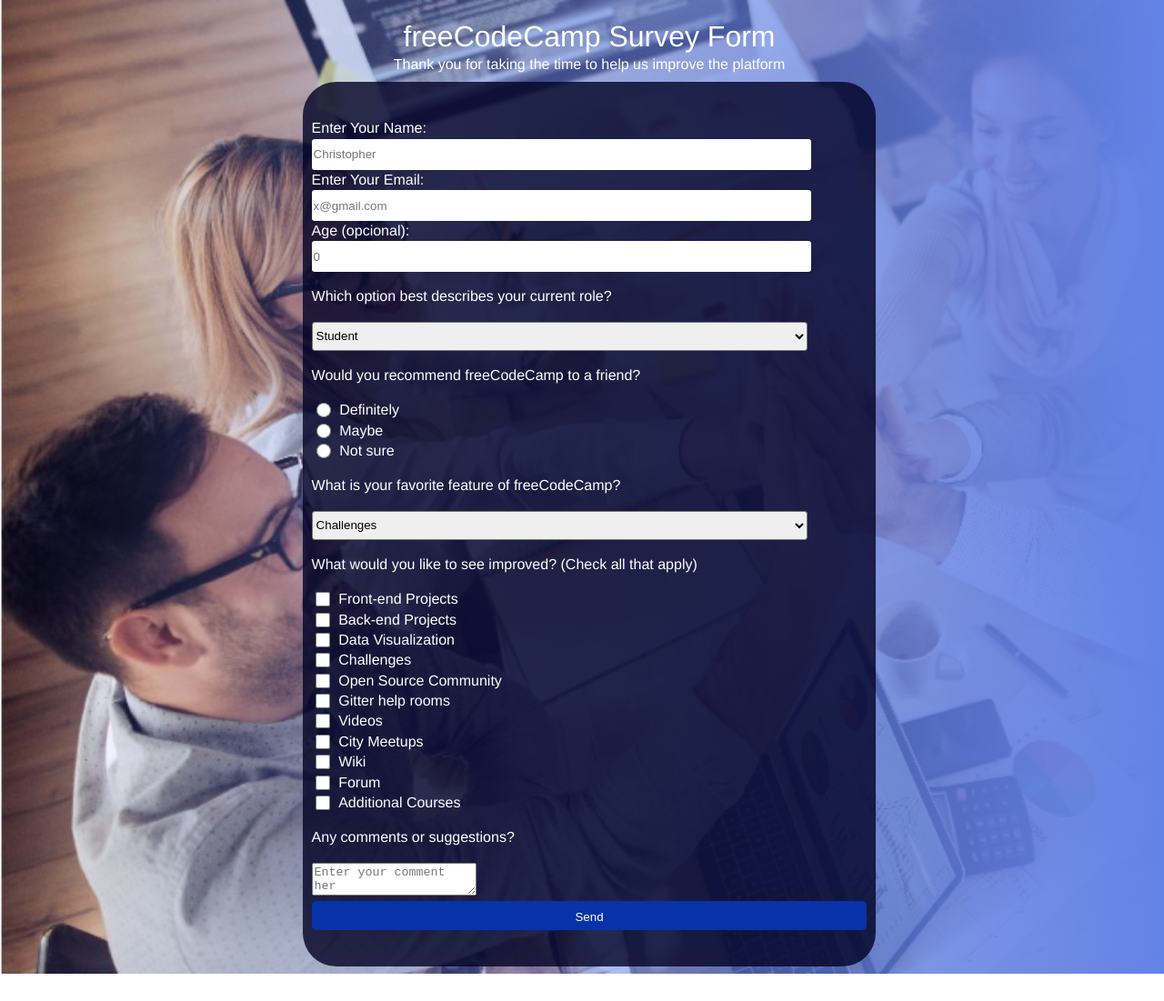
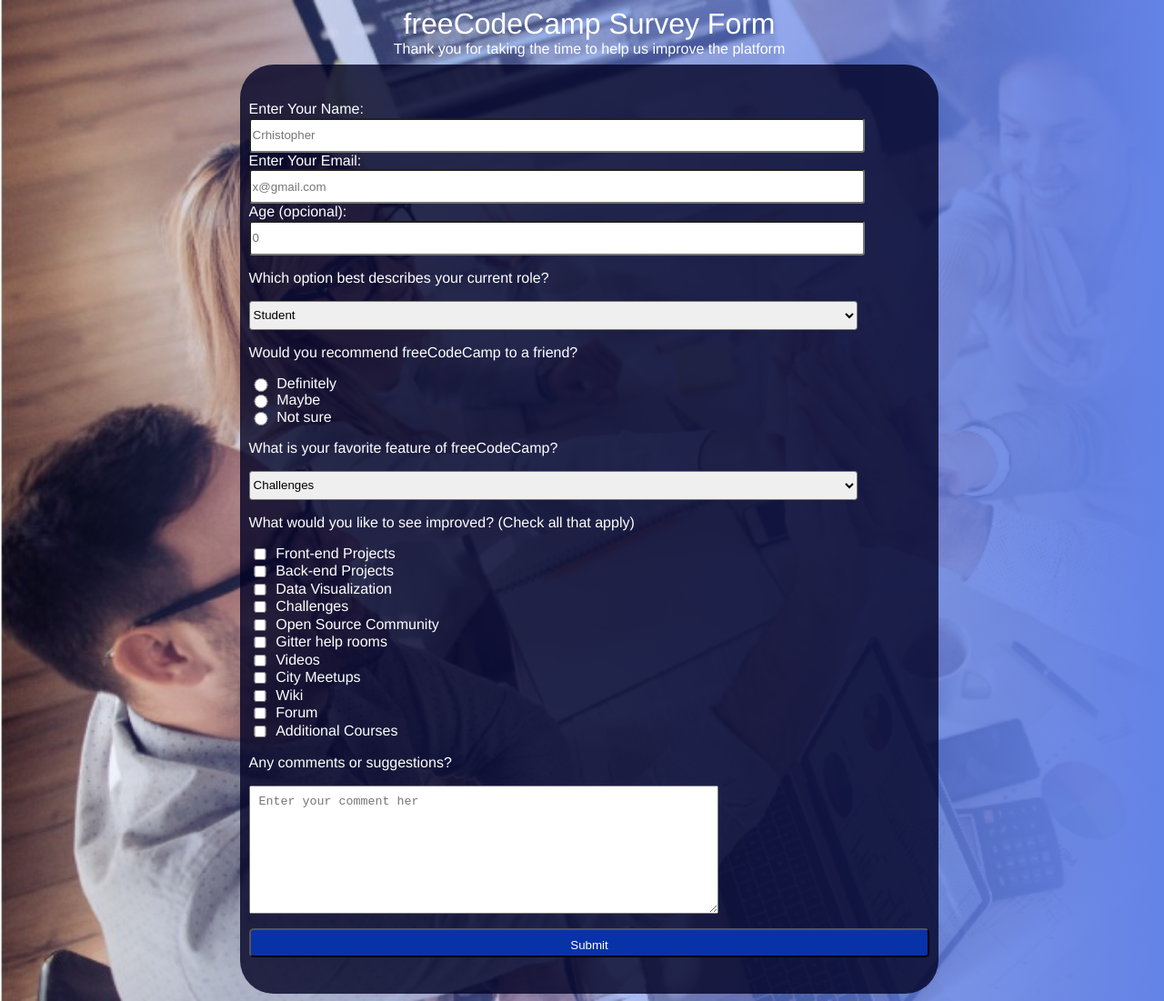
Before and after one commit to vicdi3003/Coaching-Cristopher, a website: page pages/survey-form/index.html in a window 1280 px wide. Shown: the whole page at 91% size. Before the commit the page ends 1071 px from the top, so only its background shows below. Drawn offline with Linux system fonts and the light colour scheme.

Commit message:
Changes in the format

```diff
--- a/pages/survey-form/index.html
+++ b/pages/survey-form/index.html
@@ -7,36 +7,28 @@
     <link rel="stylesheet" href="styles.css">
     <link rel="icon" href="icon.ico">
   </head>
-
   <body>
-
     <div class="container">
-
-      <header>
-        <h1 class="center-text">freeCodeCamp Survey Form</h1>
-        <p class="header-description center-text">Thank you for taking the time to help us improve the platform</p>
+      <header class="center-text">
+        <h1>freeCodeCamp Survey Form</h1>
+        <p class="header-description">Thank you for taking the time to help us improve the platform</p>
       </header>
-
       <form class="form">
-
-        <div class="camp">
+        <div class="form-select">
           <label for="name">Enter Your Name: </label>
-          <input id="name" placeholder="Christopher" class="camp-input" required />
+          <input id="name" placeholder="Crhistopher" class="form-input" required />
         </div>
-
-        <div class="camp">
+        <div class="form-select">
           <label for="email">Enter Your Email:</label>
-          <input id="email" type="email" placeholder="x@gmail.com" class="camp-input" required />
+          <input id="email" type="email" placeholder="x@gmail.com" class="form-input" required />
         </div>
-
-        <div class="camp">
+        <div class="form-select">
           <label for="number">Age (opcional): </label>
-          <input id="edad" type="number" placeholder="0" class="camp-input"/>
+          <input id="edad" type="number" placeholder="0" class="form-input"/>
         </div>
-
-        <div class="camp">
+        <div class="form-select">
           <p>Which option best describes your current role?</p>
-          <select class="camp-input">
+          <select class="form-input">
             <option disabled>Select your current role</option>
             <option value="student">Student</option>
             <option value="ftj">Full Time Job</option>
@@ -45,17 +37,15 @@
             <option value="other">Other</option>
           </select>
         </div>
-
-        <div class="camp">
+        <div class="form-select">
           <p>Would you recommend freeCodeCamp to a friend?</p>
-          <label><input type="radio" name="camp" class="camp-radio">Definitely</label>
-          <label><input type="radio" name="camp" class="camp-radio">Maybe</label>
-          <label><input type="radio" name="camp" class="camp-radio">Not sure</label>
+          <label><input type="radio" name="camp" class="form-radio">Definitely</label>
+          <label><input type="radio" name="camp" class="form-radio">Maybe</label>
+          <label><input type="radio" name="camp" class="form-radio">Not sure</label>
         </div>
-
-        <div class="camp">
+        <div class="form-select">
           <p>What is your favorite feature of freeCodeCamp?</p>
-          <select class="camp-input">
+          <select class="form-input">
             <option disabled>Select an option</option>
             <option value="challenges">Challenges</option>
             <option value="projects">Projects</option>
@@ -63,33 +53,28 @@
             <option value="open-source">Open Source</option>
           </select>
         </div>
-
-        <div class="camp">
+        <div class="form-select">
           <p>What would you like to see improved? (Check all that apply)</p>
-          <label><input type="checkbox" class="camp-checkbox">Front-end Projects</label>
-          <label><input type="checkbox" class="camp-checkbox">Back-end Projects</label>
-          <label><input type="checkbox" class="camp-checkbox">Data Visualization</label>
-          <label><input type="checkbox" class="camp-checkbox">Challenges</label>
-          <label><input type="checkbox" class="camp-checkbox">Open Source Community</label>
-          <label><input type="checkbox" class="camp-checkbox">Gitter help rooms</label>
-          <label><input type="checkbox" class="camp-checkbox">Videos</label>
-          <label><input type="checkbox" class="camp-checkbox">City Meetups</label>
-          <label><input type="checkbox" class="camp-checkbox">Wiki</label>
-          <label><input type="checkbox" class="camp-checkbox">Forum</label>
-          <label><input type="checkbox" class="camp-checkbox">Additional Courses</label>
+          <label><input type="checkbox" class="form-checkbox">Front-end Projects</label>
+          <label><input type="checkbox" class="form-checkbox">Back-end Projects</label>
+          <label><input type="checkbox" class="form-checkbox">Data Visualization</label>
+          <label><input type="checkbox" class="form-checkbox">Challenges</label>
+          <label><input type="checkbox" class="form-checkbox">Open Source Community</label>
+          <label><input type="checkbox" class="form-checkbox">Gitter help rooms</label>
+          <label><input type="checkbox" class="form-checkbox">Videos</label>
+          <label><input type="checkbox" class="form-checkbox">City Meetups</label>
+          <label><input type="checkbox" class="form-checkbox">Wiki</label>
+          <label><input type="checkbox" class="form-checkbox">Forum</label>
+          <label><input type="checkbox" class="form-checkbox">Additional Courses</label>
         </div>
-
-        <div class="camp">
+        <div class="form-select">
           <p>Any comments or suggestions?</p>
-          <textarea class="camp-textarea" placeholder="Enter your comment her"></textarea>
+          <textarea class="form-textarea" placeholder="Enter your comment her"></textarea>
         </div>
-
         <div>
-          <input type="submit" value="Send" class="camp-submit">
+          <input type="submit" value="Submit" class="form-submit">
         </div>
-
       </form>
-
     </div>
   </body>
 </html>
--- a/pages/survey-form/styles.css
+++ b/pages/survey-form/styles.css
@@ -1,15 +1,4 @@
-.center-text{
-    text-align: center;
-}
-
-.container{
-    margin: 0 auto;
-    max-width: 630px;
-    min-width: 768;
-}
-
-
-body{
+body {
   background: linear-gradient(to right, transparent, rgb(100 131 231)),
   url("fondo.jpeg");
   background-repeat: no-repeat;
@@ -18,70 +7,56 @@
   font-family: 'Franklin Gothic Medium', 'Arial Narrow', Arial, sans-serif;
   font-size: 1rem;
   height: 100%;
-    line-height: 1.4;
   width: 100%;
+}
+
+.center-text {
+  text-align: center;
+}
+
+.container {
+  margin: 0 auto;
+  max-width: 630px;
+  min-width: 768px;
 }
 
 /** Content Form **/
 
-.form{
+.form {
   background-color: rgba(2 2 37 / 80%);
   border-radius: 2.3rem;
   padding: 2.5rem 0.6rem ;
 }
 
-h1{
-    font-weight: 400;
-    line-height: 1.2;
-    margin-bottom: 0;
-    margin-top: 0.5;
+.form-select {
+  margin-top: 0%;
 }
 
-header p{
-    font-weight: 300;
-    margin-bottom: 0.5rem;
-    margin-top: 0;
-}
-
-.camp{
-    margin-top: none;
-}
-
-.camp-input{
+.form-input {
   border-radius: 0.2rem;
   display: block;
   height: 2rem;
   width: 89.34%;
 }
 
-.camp-radio,
-.camp-checkbox{
+.form-radio,
+.form-checkbox {
   display: inline-block;
   margin-right: 0.6rem;
   max-height: 1rem;
   min-width: 1rem;
 }
 
-input{
-    border: none;
-    margin-right: 0.62rem;
-    max-height: 2rem;
-    min-width: 2rem;
-}
-
-label{
-    display: flex;
-    margin-bottom: 0.5;
-}
-
-.cap-textarea{
+.form-textarea {
+  height: 35%;
+  margin-bottom: 1.5%;
   min-height: 120px;
   padding: 0.62rem;
   resize: vertical;
-    width: 100%;
+  width: 66%;
 }
 
-.camp-submit{
+.form-submit {
   background-color: rgb(8 51 168);
   border-radius: 5px;
   color: inherit;
@@ -89,3 +64,27 @@
   padding: 0.6rem;
   width: 100%;
 }
+
+h1 {
+  font-weight: 400;
+  margin-bottom: 0%;
+  margin-top: 0.5rem;
+}
+
+header p {
+  font-weight: 300;
+  margin-bottom: 0.5rem;
+  margin-top: 0%;
+}
+
+input {
+  border: 0%;
+  margin-right: 0.62rem;
+  max-height: 2rem;
+  min-width: 2rem;
+}
+
+label {
+  display: flex;
+  margin-bottom: 0.5px;
+}
```
Lines whose indentation alone changed are shown as unchanged.
